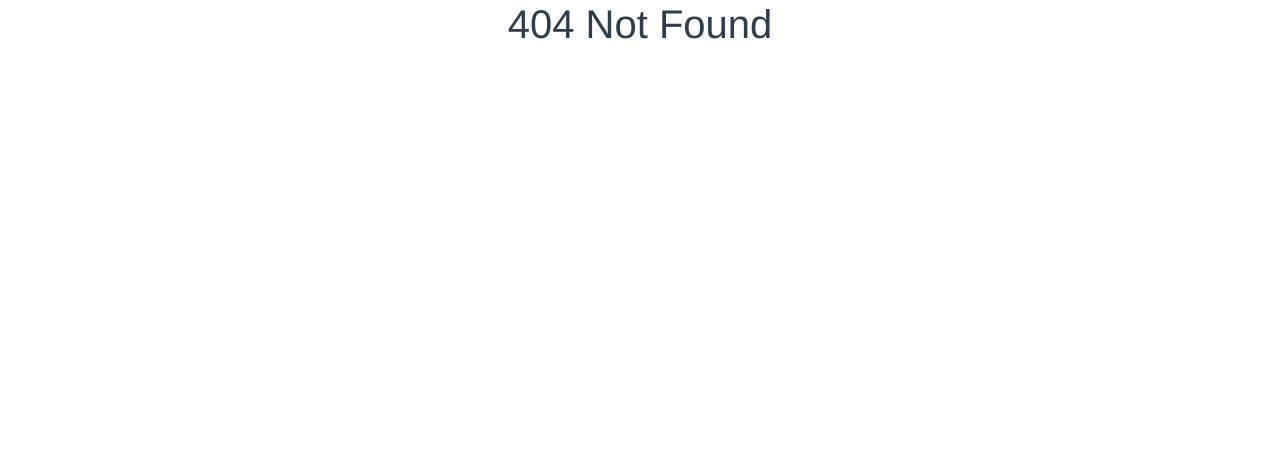
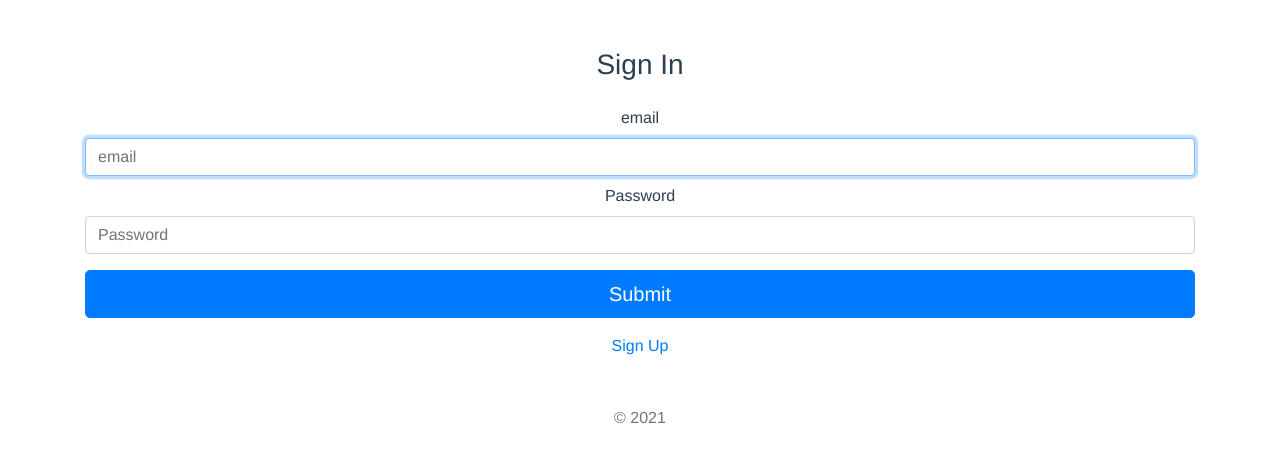
Before and after one commit to ShihTingJustin/forum-frontend-vue, a Vue app: page /#/signin in a window 1280 px wide. Before the commit this address had no page. Shown: the top 462 px of the page. Built offline with nearby package versions, Linux system fonts and the light colour scheme.

Commit message:
add SignIn and SignUp page

```diff
--- a/src/router/index.js
+++ b/src/router/index.js
@@ -1,10 +1,22 @@
 import Vue from 'vue'
 import VueRouter from 'vue-router'
-import NotFound from '../views/NotFound'
+import NotFound from '../views/NotFound.vue'
+import SignIn from '../views/SignIn.vue'
+
 
 Vue.use(VueRouter)
 
 const routes = [
+  {
+    path: '/signin',
+    name: 'sign-in',
+    component: SignIn
+  },
+  {
+    path: '/signup',
+    name: 'sign-up',
+    component: () => import('../views/SignUp.vue')
+  },
   {
     path: '*',
     name: 'not-found',
--- /dev/null
+++ b/src/views/SignIn.vue
@@ -0,0 +1,66 @@
+<template>
+  <div class="container py-5">
+    <form class="w-100" @submit.prevent.stop="handleSubmit">
+      <div class="text-center mb-4">
+        <h1 class="h3 mb-3 font-weight-normal">Sign In</h1>
+      </div>
+
+      <div class="form-label-group mb-2">
+        <label for="email">email</label>
+        <input
+          id="email"
+          v-model="email"
+          name="email"
+          type="email"
+          class="form-control"
+          placeholder="email"
+          autocomplete="username"
+          required
+          autofocus
+        />
+      </div>
+
+      <div class="form-label-group mb-3">
+        <label for="password">Password</label>
+        <input
+          id="password"
+          v-model="password"
+          name="password"
+          type="password"
+          class="form-control"
+          placeholder="Password"
+          autocomplete="current-password"
+          required
+        />
+      </div>
+
+      <button class="btn btn-lg btn-primary btn-block mb-3" type="submit">
+        Submit
+      </button>
+
+      <div class="text-center mb-3">
+        <p>
+          <router-link to="/signup">Sign Up</router-link>
+        </p>
+      </div>
+
+      <p class="mt-5 mb-3 text-muted text-center">&copy; 2021</p>
+    </form>
+  </div>
+</template>
+
+<script>
+export default {
+  data() {
+    return {
+      email: "",
+      password: "",
+    };
+  },
+  methods: {
+    handleSubmit() {
+      console.log('handleSubmit', JSON.stringify({email: this.email, password: this.password}));
+    }
+  },
+};
+</script>
--- /dev/null
+++ b/src/views/SignUp.vue
@@ -0,0 +1,102 @@
+<template>
+  <div class="container py-5">
+    <form class="w-100" @submit.prevent.stop="handleSubmit">
+      <div class="text-center mb-4">
+        <h1 class="h3 mb-3 font-weight-normal">Sign Up</h1>
+      </div>
+
+      <div class="form-label-group mb-2">
+        <label for="name">Name</label>
+        <input
+          id="name"
+          v-model="name"
+          name="name"
+          type="text"
+          class="form-control"
+          placeholder="name"
+          autocomplete="username"
+          required
+          autofocus
+        />
+      </div>
+
+      <div class="form-label-group mb-2">
+        <label for="email">Email</label>
+        <input
+          id="email"
+          v-model="email"
+          name="email"
+          type="email"
+          class="form-control"
+          placeholder="email"
+          autocomplete="email"
+          required
+        />
+      </div>
+
+      <div class="form-label-group mb-3">
+        <label for="password">Password</label>
+        <input
+          id="password"
+          v-model="password"
+          name="password"
+          type="password"
+          class="form-control"
+          placeholder="Password"
+          autocomplete="new-password"
+          required
+        />
+      </div>
+
+      <div class="form-label-group mb-3">
+        <label for="password-check">Password Check</label>
+        <input
+          id="password-check"
+          v-model="passwordCheck"
+          name="passwordCheck"
+          type="password"
+          class="form-control"
+          placeholder="Password"
+          autocomplete="new-password"
+          required
+        />
+      </div>
+
+      <button class="btn btn-lg btn-primary btn-block mb-3" type="submit">
+        Submit
+      </button>
+
+      <div class="text-center mb-3">
+        <p>
+          <router-link to="/signin"> Sign In </router-link>
+        </p>
+      </div>
+
+      <p class="mt-5 mb-3 text-muted text-center">&copy; 2017-2018</p>
+    </form>
+  </div>
+</template>
+
+<script>
+export default {
+  data() {
+    return {
+      name: '',
+      email: '',
+      password: '',
+      passwordCheck: ''
+    }
+  },
+  methods: {
+    handleSubmit() {
+      const data = {
+        name: this.name,
+        email: this.email,
+        password: this.password,
+        passwordCheck: this.passwordCheck
+      }
+      console.log('handleSubmit', JSON.stringify(data))
+    }
+  }
+}
+</script>
```
